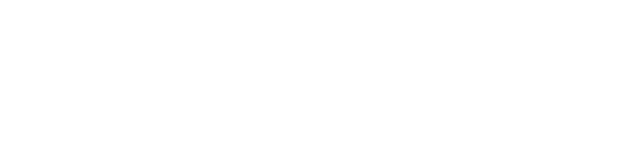
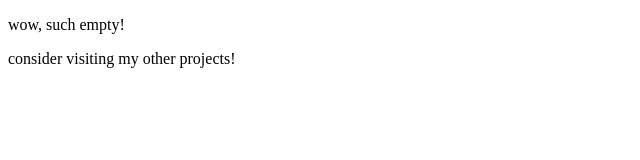
Before and after one commit to prince-thind/git-test, a plain HTML site: page index.html in a window 1280 px wide. Shown: the whole page, without its empty margins (0-640 px from the left). Drawn offline with Linux system fonts and the light colour scheme.

Commit message:
add sample content

```diff
--- a/index.html
+++ b/index.html
@@ -7,6 +7,8 @@
     <title>Document</title>
 </head>
 <body>
+    <p>wow, such empty!</p>
+    <p>consider visiting my other projects!</p>
     <script src="./index.js"></script>
 </body>
 </html>
```
